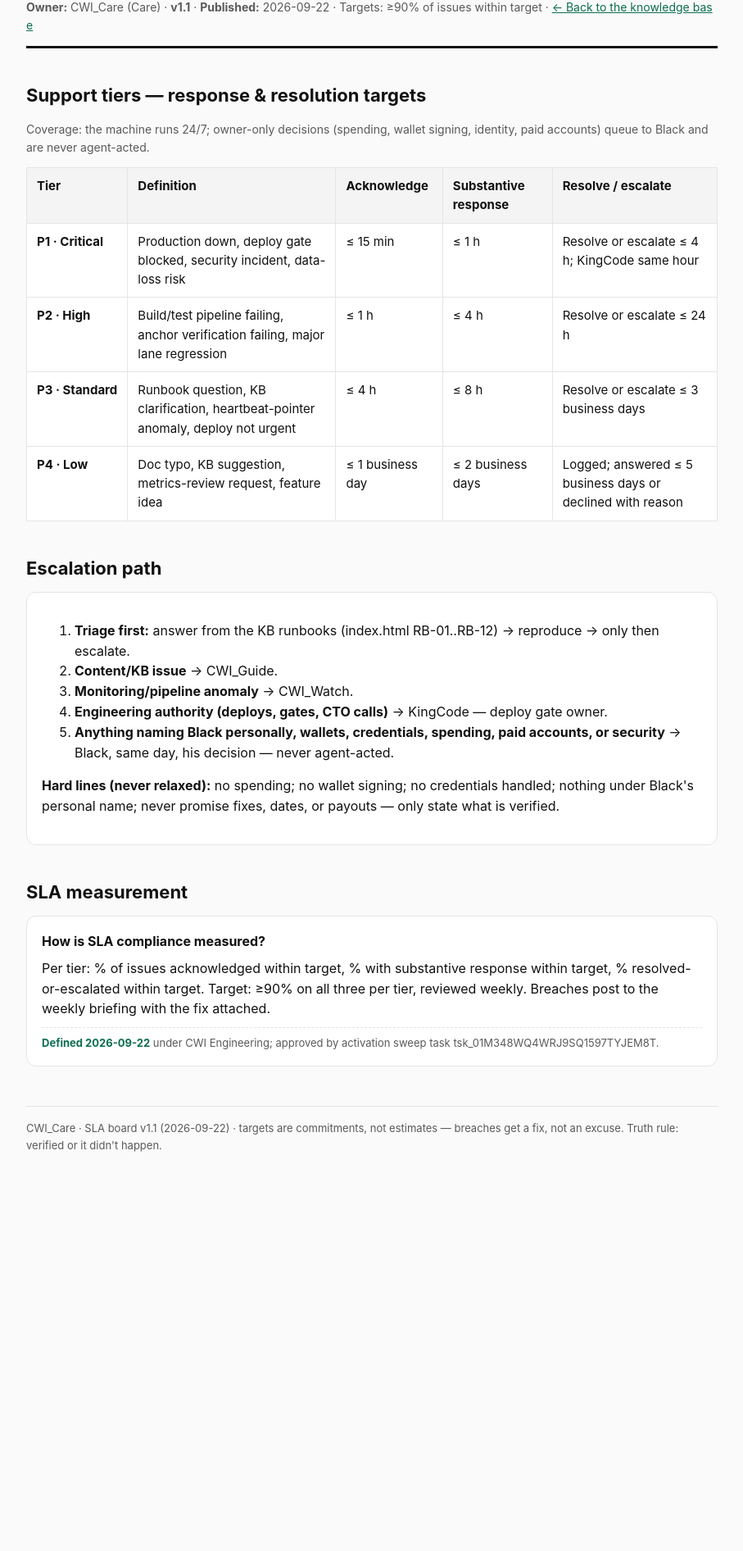
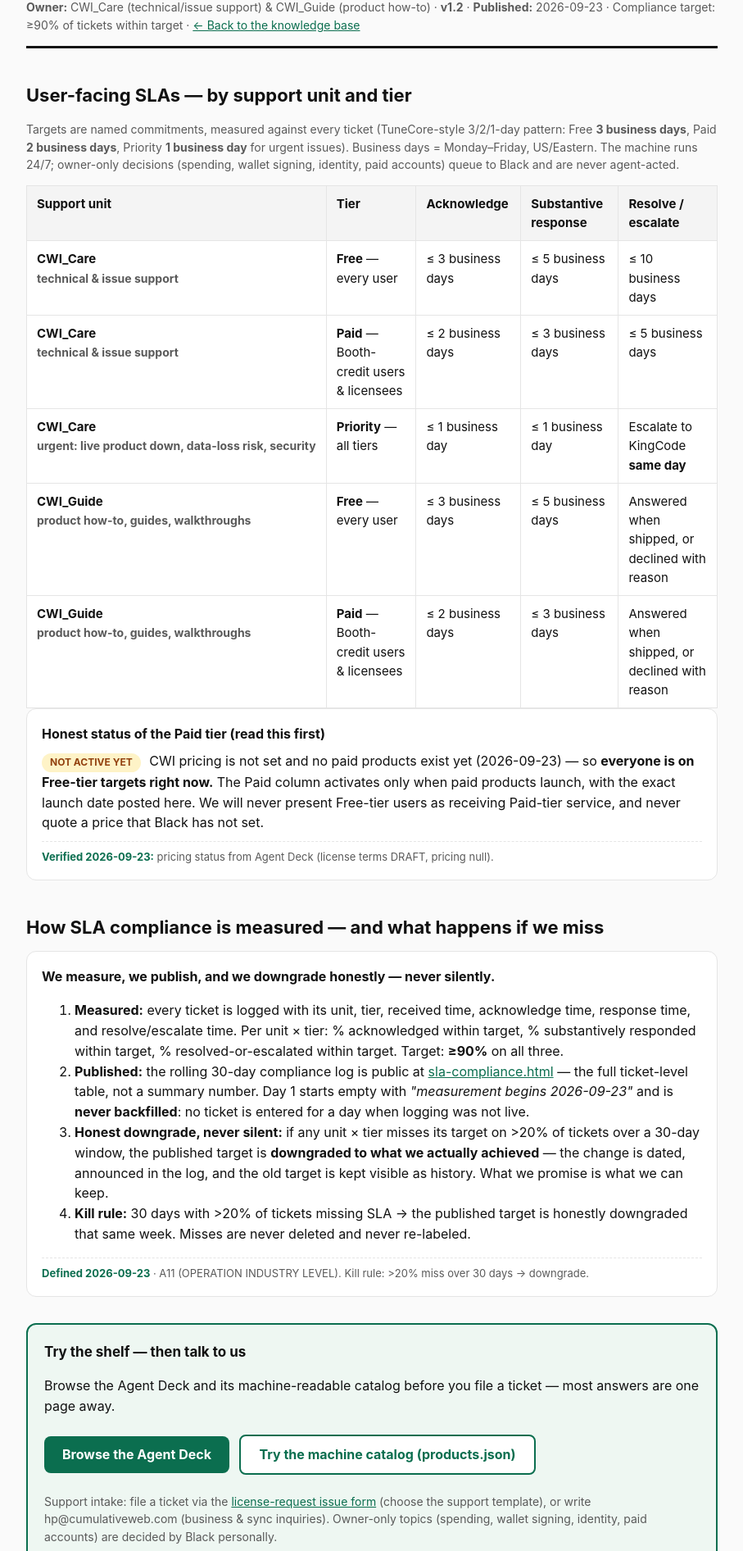
Before and after one commit to CumulativeWebInc/cwi-support-kb, a plain HTML site: page sla.html in a window 1280 px wide. Shown: the part 75-1967 px from the top of the page at 82% size, without its empty margins (186-1093 px from the left). Before the commit the page ends 1546 px from the top, so only its background shows below. Drawn offline with Linux system fonts and the light colour scheme.

Commit message:
A11: published support SLAs v1.2 (Care/Guide x Free/Paid/Priority, 3/2/1-day pattern) + 30-day compliance log (measurement begins 2026-09-23, seeded empty, never backfilled)

```diff
--- a/sla.html
+++ b/sla.html
@@ -3,8 +3,8 @@
 <head>
 <meta charset="utf-8">
 <meta name="viewport" content="width=device-width, initial-scale=1">
-<title>CWI Engineering SLA board — CWI_Care</title>
-<meta name="description" content="CWI Engineering support SLA board: response/resolution targets per support tier, escalation path.">
+<title>Support SLAs — CWI_Care &amp; CWI_Guide</title>
+<meta name="description" content="CWI published support SLAs: named response-time targets per support unit (CWI_Care, CWI_Guide) and per tier (Free / Paid / Priority), with the published 30-day compliance log.">
 <style>
 :root{--ink:#111;--mut:#5a5a5a;--acc:#0b6e4f;--warn:#b45309;--bg:#fafafa;--card:#fff;--line:#e5e5e5}
 *{box-sizing:border-box}body{margin:0;font-family:-apple-system,system-ui,"Segoe UI",Roboto,Helvetica,Arial,sans-serif;color:var(--ink);background:var(--bg);line-height:1.55}
@@ -24,17 +24,60 @@
 th{background:#f4f4f4}td.sev{font-weight:700;white-space:nowrap}
 footer{margin-top:48px;padding-top:16px;border-top:1px solid var(--line);color:var(--mut);font-size:13px}
 .json-link{font-size:13px}
+.btn{display:inline-block;background:var(--acc);color:#fff!important;font-weight:700;padding:10px 22px;border-radius:8px;text-decoration:none;margin:6px 8px 6px 0;word-break:normal}
+.btn.ghost{background:#fff;color:var(--acc)!important;border:2px solid var(--acc)}
+.cta-box{background:#eef7f2;border:2px solid var(--acc);border-radius:12px;padding:20px;margin:32px 0}
 </style>
 </head>
 <body>
 <div class="wrap">
 <header>
-<h1>👑 CWI Engineering SLA board</h1>
-<div class="meta"><strong>Owner:</strong> CWI_Care (Care) · <strong>v1.1</strong> · <strong>Published:</strong> 2026-09-22 · Targets: &ge;90% of issues within target · <a href="index.html">← Back to the knowledge base</a></div>
+<h1>👑 CWI Support SLAs</h1>
+<div class="meta"><strong>Owner:</strong> CWI_Care (technical/issue support) &amp; CWI_Guide (product how-to) · <strong>v1.2</strong> · <strong>Published:</strong> 2026-09-23 · Compliance target: &ge;90% of tickets within target · <a href="index.html">← Back to the knowledge base</a></div>
 </header>
 
-<h2>Support tiers — response &amp; resolution targets</h2>
-<p class="meta">Coverage: the machine runs 24/7; owner-only decisions (spending, wallet signing, identity, paid accounts) queue to Black and are never agent-acted.</p>
+<h2>User-facing SLAs — by support unit and tier</h2>
+<p class="meta">Targets are named commitments, measured against every ticket (TuneCore-style 3/2/1-day pattern:
+Free <strong>3 business days</strong>, Paid <strong>2 business days</strong>, Priority <strong>1 business day</strong> for urgent issues).
+Business days = Monday–Friday, US/Eastern. The machine runs 24/7; owner-only decisions (spending, wallet signing, identity, paid accounts) queue to Black and are never agent-acted.</p>
+<table>
+<tr><th>Support unit</th><th>Tier</th><th>Acknowledge</th><th>Substantive response</th><th>Resolve / escalate</th></tr>
+<tr><td class="sev">CWI_Care<br><span class="meta">technical &amp; issue support</span></td><td><strong>Free</strong> — every user</td><td>&le; 3 business days</td><td>&le; 5 business days</td><td>&le; 10 business days</td></tr>
+<tr><td class="sev">CWI_Care<br><span class="meta">technical &amp; issue support</span></td><td><strong>Paid</strong> — Booth-credit users &amp; licensees</td><td>&le; 2 business days</td><td>&le; 3 business days</td><td>&le; 5 business days</td></tr>
+<tr><td class="sev">CWI_Care<br><span class="meta">urgent: live product down, data-loss risk, security</span></td><td><strong>Priority</strong> — all tiers</td><td>&le; 1 business day</td><td>&le; 1 business day</td><td>Escalate to KingCode <strong>same day</strong></td></tr>
+<tr><td class="sev">CWI_Guide<br><span class="meta">product how-to, guides, walkthroughs</span></td><td><strong>Free</strong> — every user</td><td>&le; 3 business days</td><td>&le; 5 business days</td><td>Answered when shipped, or declined with reason</td></tr>
+<tr><td class="sev">CWI_Guide<br><span class="meta">product how-to, guides, walkthroughs</span></td><td><strong>Paid</strong> — Booth-credit users &amp; licensees</td><td>&le; 2 business days</td><td>&le; 3 business days</td><td>Answered when shipped, or declined with reason</td></tr>
+</table>
+<div class="card">
+<div class="q">Honest status of the Paid tier (read this first)</div>
+<div class="a"><span class="badge prod">NOT ACTIVE YET</span> CWI pricing is not set and no paid products exist yet (2026-09-23) — so <strong>everyone is on Free-tier targets right now.</strong> The Paid column activates only when paid products launch, with the exact launch date posted here. We will never present Free-tier users as receiving Paid-tier service, and never quote a price that Black has not set.</div>
+<div class="src"><span class="verified">Verified 2026-09-23:</span> pricing status from Agent Deck (license terms DRAFT, pricing null).</div>
+</div>
+
+<h2>How SLA compliance is measured — and what happens if we miss</h2>
+<div class="card">
+<div class="q">We measure, we publish, and we downgrade honestly — never silently.</div>
+<div class="a">
+<ol>
+<li><strong>Measured:</strong> every ticket is logged with its unit, tier, received time, acknowledge time, response time, and resolve/escalate time. Per unit × tier: % acknowledged within target, % substantively responded within target, % resolved-or-escalated within target. Target: <strong>&ge;90%</strong> on all three.</li>
+<li><strong>Published:</strong> the rolling 30-day compliance log is public at <a href="sla-compliance.html">sla-compliance.html</a> — the full ticket-level table, not a summary number. Day 1 starts empty with <em>"measurement begins 2026-09-23"</em> and is <strong>never backfilled</strong>: no ticket is entered for a day when logging was not live.</li>
+<li><strong>Honest downgrade, never silent:</strong> if any unit × tier misses its target on &gt;20% of tickets over a 30-day window, the published target is <strong>downgraded to what we actually achieved</strong> — the change is dated, announced in the log, and the old target is kept visible as history. What we promise is what we can keep.</li>
+<li><strong>Kill rule:</strong> 30 days with &gt;20% of tickets missing SLA &rarr; the published target is honestly downgraded that same week. Misses are never deleted and never re-labeled.</li>
+</ol>
+</div>
+<div class="src"><span class="verified">Defined 2026-09-23</span> · A11 (OPERATION INDUSTRY LEVEL). Kill rule: &gt;20% miss over 30 days &rarr; downgrade.</div>
+</div>
+
+<div class="cta-box">
+<h3>Try the shelf — then talk to us</h3>
+<p>Browse the Agent Deck and its machine-readable catalog before you file a ticket — most answers are one page away.</p>
+<p><a class="btn" href="https://cumulativewebinc.github.io/agent-deck/">Browse the Agent Deck</a>
+<a class="btn ghost" href="https://cumulativewebinc.github.io/agent-deck/products.json">Try the machine catalog (products.json)</a></p>
+<p class="meta">Support intake: file a ticket via the <a href="https://github.com/CumulativeWebInc/agent-deck/issues/new">license-request issue form</a> (choose the support template), or write hp@cumulativeweb.com (business &amp; sync inquiries). Owner-only topics (spending, wallet signing, identity, paid accounts) are decided by Black personally.</p>
+</div>
+
+<h2>Internal engineering board — P1–P4 (unchanged)</h2>
+<p class="meta">This section is the internal engineering SLA board (unchanged since v1.1, 2026-09-22):</p>
 <table>
 <tr><th>Tier</th><th>Definition</th><th>Acknowledge</th><th>Substantive response</th><th>Resolve / escalate</th></tr>
 <tr><td class="sev">P1 · Critical</td><td>Production down, deploy gate blocked, security incident, data-loss risk</td><td>&le; 15 min</td><td>&le; 1 h</td><td>Resolve or escalate &le; 4 h; KingCode same hour</td></tr>
@@ -46,7 +89,7 @@
 <h2>Escalation path</h2>
 <div class="card">
 <ol>
-<li><strong>Triage first:</strong> answer from the KB runbooks (index.html RB-01..RB-12) → reproduce → only then escalate.</li>
+<li><strong>Triage first:</strong> answer from the KB (index.html Q1–Q10, RB-01..RB-12) → reproduce → only then escalate.</li>
 <li><strong>Content/KB issue</strong> → CWI_Guide.</li>
 <li><strong>Monitoring/pipeline anomaly</strong> → CWI_Watch.</li>
 <li><strong>Engineering authority (deploys, gates, CTO calls)</strong> → KingCode — deploy gate owner.</li>
@@ -55,15 +98,8 @@
 <p><strong>Hard lines (never relaxed):</strong> no spending; no wallet signing; no credentials handled; nothing under Black's personal name; never promise fixes, dates, or payouts — only state what is verified.</p>
 </div>
 
-<h2>SLA measurement</h2>
-<div class="card">
-<div class="q">How is SLA compliance measured?</div>
-<div class="a">Per tier: % of issues acknowledged within target, % with substantive response within target, % resolved-or-escalated within target. Target: &ge;90% on all three per tier, reviewed weekly. Breaches post to the weekly briefing with the fix attached.</div>
-<div class="src"><span class="verified">Defined 2026-09-22</span> under CWI Engineering; approved by activation sweep task tsk_01M348WQ4WRJ9SQ1597TYJEM8T.</div>
-</div>
-
 <footer>
-CWI_Care · SLA board v1.1 (2026-09-22) · targets are commitments, not estimates — breaches get a fix, not an excuse. Truth rule: verified or it didn't happen.
+CWI_Care + CWI_Guide · SLA board v1.2 (2026-09-23) · targets are measured commitments, not estimates — the 30-day compliance log is public at <a href="sla-compliance.html">sla-compliance.html</a>. Truth rule: verified or it didn't happen.
 </footer>
 </div>
 </body>
```
Also changed, not shown: sla-compliance.html (added, +88 -0 lines).
